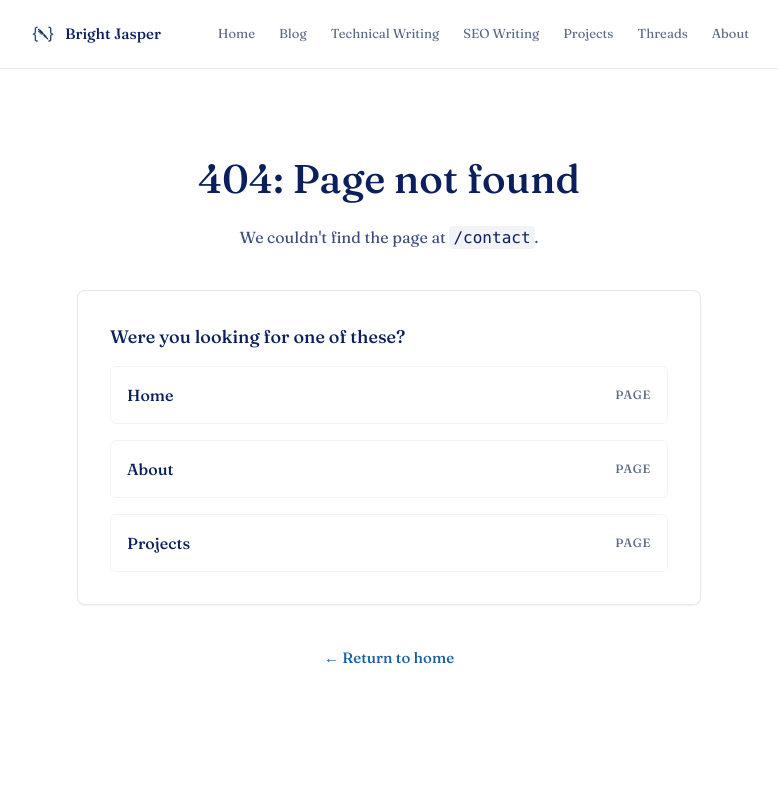
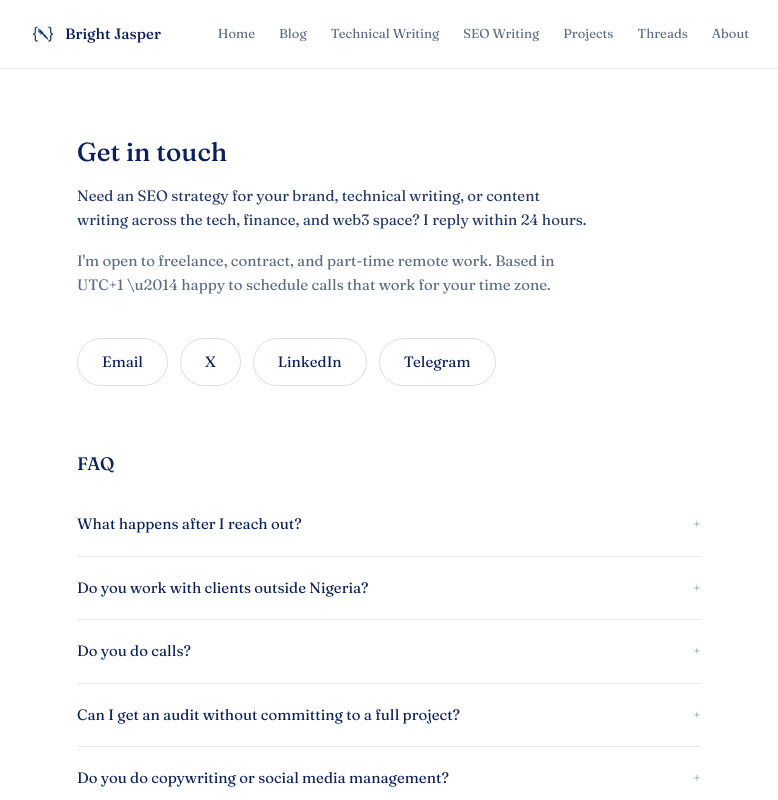
Before and after one commit to Aura-pix/bright-jasper, a Next.js app: page /contact in a window 1280 px wide. Before the commit this address had no page. Shown: the top 800 px of the page, without its empty margins (251-1029 px from the left). Built offline with nearby package versions, Linux system fonts and the light colour scheme.

Commit message:
Rename Threads page to Contact and update content

```diff
--- /dev/null
+++ b/app/contact/page.js
@@ -0,0 +1,135 @@
+import { createPageMetadata } from "@/lib/metadata";
+
+export const metadata = createPageMetadata({
+  title: "Get in Touch | Bright Jasper",
+  description:
+    "Get in touch with Bright Jasper for SEO strategy, technical writing, or content writing across tech, finance, and web3. Replies within 24 hours.",
+  path: "/contact",
+  keywords: [
+    "hire SEO strategist",
+    "hire technical writer",
+    "hire content writer web3",
+    "contact Bright Jasper",
+    "SEO strategist Nigeria",
+    "SEO and technical writing services",
+  ],
+});
+
+// TODO: confirm real Telegram handle/link before shipping — placeholder below.
+const socials = [
+  {
+    label: "Email",
+    href: "mailto:brghtjasper@gmail.com",
+  },
+  {
+    label: "X",
+    href: "https://x.com/brightjasp",
+  },
+  {
+    label: "LinkedIn",
+    href: "https://www.linkedin.com/in/bright-olorunfunmilola-20a8223b3",
+  },
+  {
+    label: "Telegram",
+    href: "https://t.me/Jasper074",
+  },
+];
+
+const faqs = [
+  {
+    question: "What happens after I reach out?",
+    answer:
+      "We start with your brand goals, then scope and deliverables, then move to an agreement before work begins.",
+  },
+  {
+    question: "Do you work with clients outside Nigeria?",
+    answer: "Yes. I accept USD, GBP, EUR, NGN, or crypto (USDT/USDC).",
+  },
+  {
+    question: "Do you do calls?",
+    answer:
+      "Yes \u2014 happy to walk through goals, scope, and deliverables over a call.",
+  },
+  {
+    question: "Can I get an audit without committing to a full project?",
+    answer:
+      "Not for free, but a paid site or documentation audit is something we can scope on a call or over email.",
+  },
+  {
+    question: "Do you do copywriting or social media management?",
+    answer:
+      "I don't manage social media accounts. Everything else \u2014 blogs, long-form articles, explainers, user and dev guides, product and website copy \u2014 is fair game.",
+  },
+];
+
+const faqJsonLd = {
+  "@context": "https://schema.org",
+  "@type": "FAQPage",
+  mainEntity: faqs.map((faq) => ({
+    "@type": "Question",
+    name: faq.question,
+    acceptedAnswer: {
+      "@type": "Answer",
+      text: faq.answer,
+    },
+  })),
+};
+
+export default function ContactPage() {
+  return (
+    <div className="max-w-2xl mx-auto px-6 py-16">
+      <script
+        type="application/ld+json"
+        dangerouslySetInnerHTML={{ __html: JSON.stringify(faqJsonLd) }}
+      />
+
+      <h1 className="text-[26px] font-medium text-ink mb-3">Get in touch</h1>
+
+      <p className="text-[15px] text-ink/90 mb-4 max-w-lg leading-relaxed">
+        Need an SEO strategy for your brand, technical writing, or content
+        writing across the tech, finance, and web3 space? I reply within 24
+        hours.
+      </p>
+
+      <p className="text-[15px] text-muted mb-10 max-w-lg leading-relaxed">
+        I&apos;m open to freelance, contract, and part-time remote work.
+        Based in UTC+1 \u2014 happy to schedule calls that work for your time
+        zone.
+      </p>
+
+      <div className="flex flex-wrap gap-3 mb-16">
+        {socials.map((social) => (
+          <a
+            key={social.label}
+            href={social.href}
+            target={social.label === "Email" ? undefined : "_blank"}
+            rel={social.label === "Email" ? undefined : "noopener noreferrer"}
+            className="rounded-full border border-ink/15 px-6 py-3 text-[15px] text-ink hover:border-accent hover:text-accent transition-colors"
+          >
+            {social.label}
+          </a>
+        ))}
+      </div>
+
+      <div>
+        <h2 className="text-[18px] font-medium text-ink mb-4">FAQ</h2>
+        {faqs.map((faq) => (
+          <details
+            key={faq.question}
+            className="group py-5 border-b border-ink/10"
+          >
+            <summary className="flex items-center justify-between cursor-pointer text-[15px] text-ink list-none">
+              {faq.question}
+              <span className="text-ink/40 group-open:rotate-45 transition-transform ml-4 shrink-0">
+                +
+              </span>
+            </summary>
+            <p className="text-[14px] text-muted mt-3 leading-relaxed">
+              {faq.answer}
+            </p>
+          </details>
+        ))}
+      </div>
+    </div>
+  );
+    }
--- a/app/threads/page.js
+++ /dev/null
@@ -1,72 +0,0 @@
-import { getAllThreads } from "@/lib/threads";
-import { createPageMetadata } from "@/lib/metadata";
-
-export const metadata = createPageMetadata({
-  title: "Threads | Bright Jasper",
-  description:
-    "Short-form product thinking, technical observations, and web3 takes from Bright Jasper — written for quick, sharp reading.",
-  path: "/threads",
-  keywords: [
-    "technical writing insights",
-    "web3 writing",
-    "product writing",
-    "SEO and content insights",
-    "technical observations",
-  ],
-});
-
-function formatDate(dateString) {
-  if (!dateString) return null;
-  return new Date(dateString).toLocaleDateString("en-US", {
-    month: "short",
-    year: "numeric",
-  });
-}
-
-export default function ThreadsPage() {
-  const threads = getAllThreads();
-
-  return (
-    <div className="max-w-2xl mx-auto px-6 py-16">
-      <h1 className="text-[26px] font-medium text-ink mb-3">Threads</h1>
-      <p className="text-[15px] text-muted mb-10 max-w-lg">
-        Anything i post on my socials that I think is worth keeping around for
-        reference, or that I want to be able to link back to later.
-      </p>
-
-      {threads.length === 0 ? (
-        <div className="rounded-lg border border-ink/10 p-8 text-center">
-          <p className="text-[15px] text-ink/90 mb-2">
-            I&apos;m curating my X posts for the portfolio.
-          </p>
-          <p className="text-[14px] text-muted">
-            This section will fill up with short-form ideas, product notes, and
-            takes as I publish them.
-          </p>
-        </div>
-      ) : (
-        <div>
-          {threads.map((thread) => (
-            <a
-              key={thread.slug}
-              href={thread.url}
-              target="_blank"
-              rel="noopener noreferrer"
-              className="block py-5 border-b border-ink/10 group"
-            >
-              {thread.date && (
-                <p className="text-[12px] text-muted mb-2">
-                  {formatDate(thread.date)}
-                </p>
-              )}
-              <p className="text-[16px] text-ink group-hover:text-accent leading-relaxed">
-                {thread.hook}
-              </p>
-              <p className="text-[13px] text-accent mt-2">Read on X →</p>
-            </a>
-          ))}
-        </div>
-      )}
-    </div>
-  );
-}
```
